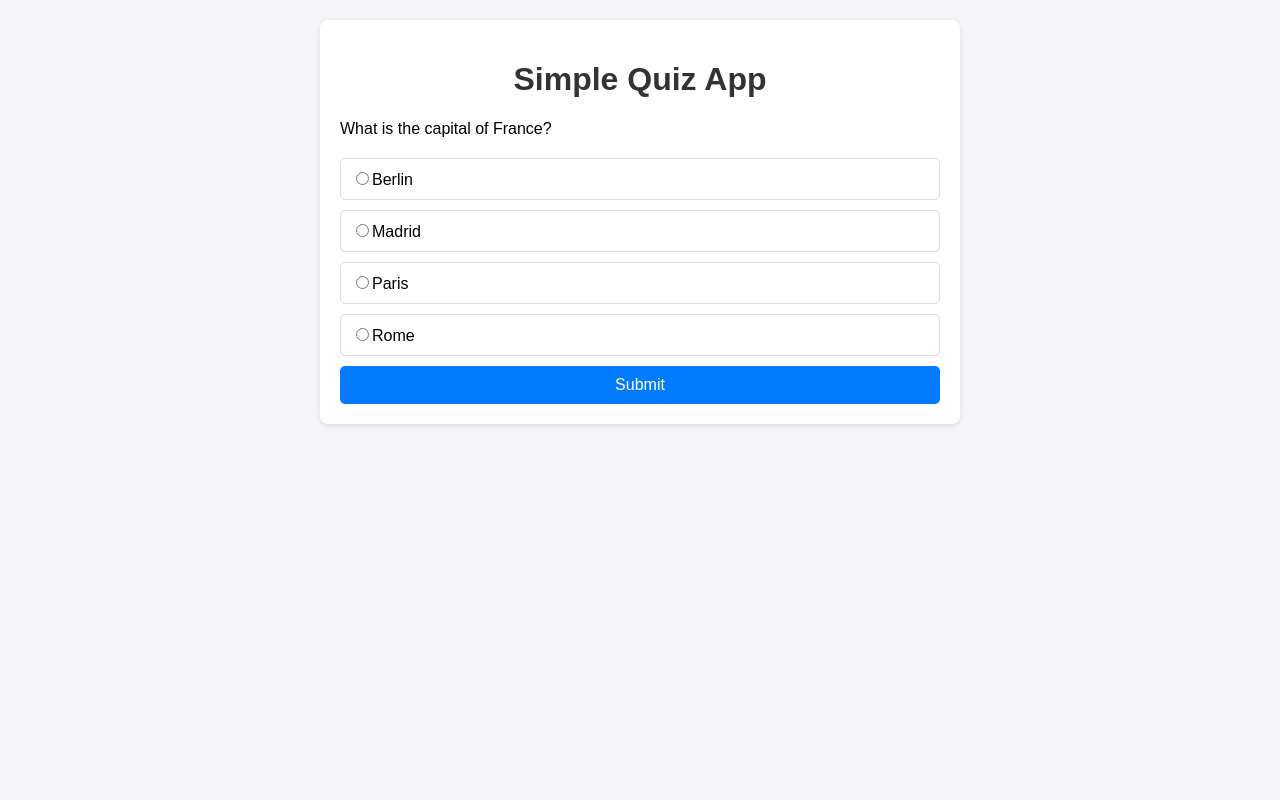
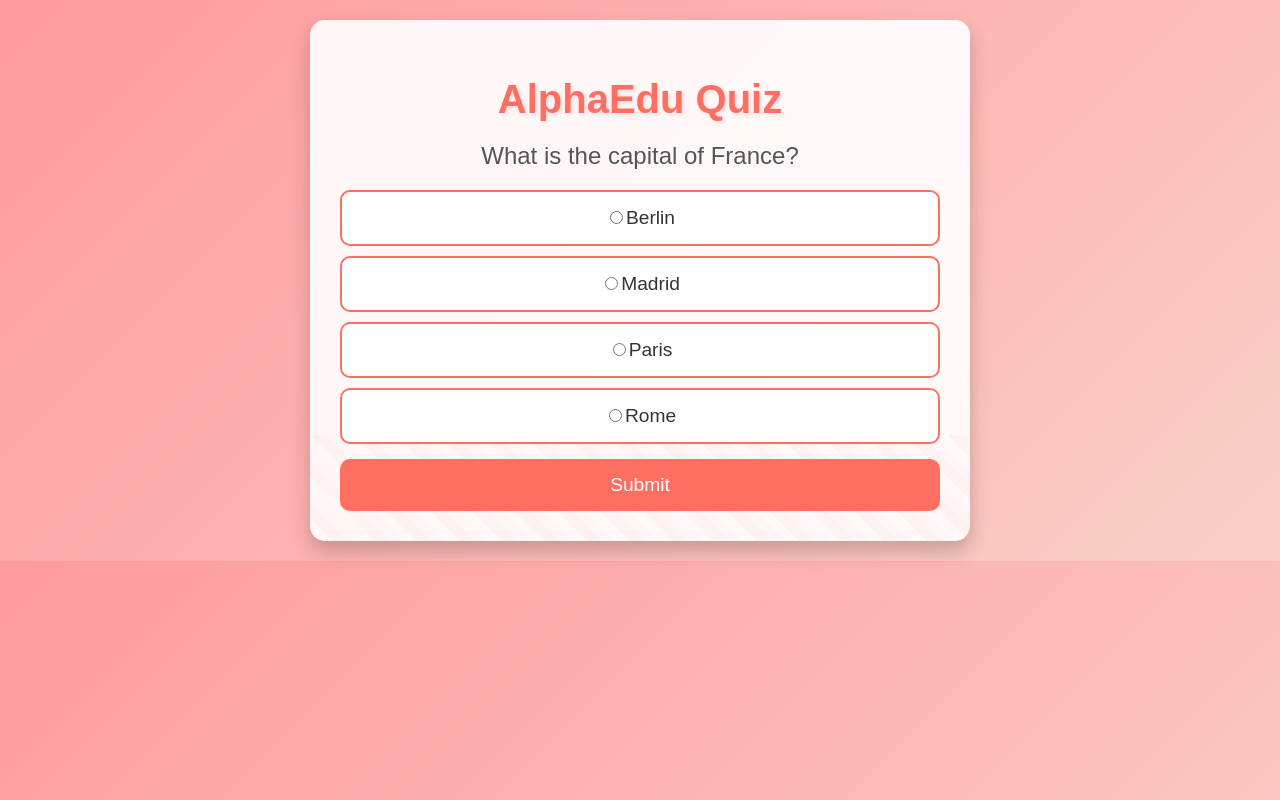
Before and after one commit to QalEdu/AlphaEdu, a plain HTML site: page index.html in a window 1280 px wide. Both pictures are taken after a click on the button "Start Quiz". Drawn offline with Linux system fonts and the light colour scheme.

Commit message:
index.html

```diff
--- a/index.html
+++ b/index.html
@@ -6,67 +6,114 @@
   <title>AlphaEdu Quiz</title>
   <style>
     body {
-      font-family: Arial, sans-serif;
-      background-color: #f4f4f9;
+      font-family: 'Arial', sans-serif;
+      background: linear-gradient(135deg, #ff9a9e, #fad0c4);
       margin: 0;
       padding: 20px;
+      color: #333;
     }
     .container {
       max-width: 600px;
       margin: 0 auto;
-      background: #fff;
-      padding: 20px;
-      border-radius: 8px;
-      box-shadow: 0 2px 5px rgba(0, 0, 0, 0.1);
+      background: rgba(255, 255, 255, 0.9);
+      padding: 30px;
+      border-radius: 15px;
+      box-shadow: 0 10px 20px rgba(0, 0, 0, 0.2);
+      text-align: center;
+      overflow: hidden;
+      position: relative;
     }
     h1 {
-      text-align: center;
-      color: #333;
+      font-size: 2.5rem;
+      color: #ff6f61;
+      margin-bottom: 20px;
+      text-shadow: 2px 2px 4px rgba(0, 0, 0, 0.1);
     }
     .question {
+      font-size: 1.5rem;
       margin-bottom: 20px;
+      color: #555;
     }
     .options label {
       display: block;
       margin: 10px 0;
-      padding: 10px;
-      border: 1px solid #ddd;
-      border-radius: 5px;
+      padding: 15px;
+      background: #fff;
+      border: 2px solid #ff6f61;
+      border-radius: 10px;
       cursor: pointer;
-      transition: background 0.3s;
+      transition: transform 0.3s, background 0.3s, border-color 0.3s;
+      font-size: 1.2rem;
     }
     .options label:hover {
-      background-color: #f0f0f0;
+      transform: scale(1.05);
+      background: #ff6f61;
+      color: #fff;
+      border-color: #ff6f61;
     }
     button {
       display: block;
       width: 100%;
-      padding: 10px;
-      margin-top: 10px;
-      background-color: #007bff;
+      padding: 15px;
+      margin-top: 15px;
+      background: #ff6f61;
       color: white;
       border: none;
-      border-radius: 5px;
+      border-radius: 10px;
       cursor: pointer;
-      font-size: 16px;
+      font-size: 1.2rem;
+      transition: background 0.3s, transform 0.3s;
+    }
+    button:hover {
+      background: #ff4d4d;
+      transform: scale(1.05);
     }
     button:disabled {
-      background-color: #ccc;
+      background: #ccc;
+      cursor: not-allowed;
     }
     .result {
       margin-top: 20px;
-      text-align: center;
-      font-size: 18px;
+      font-size: 1.5rem;
       font-weight: bold;
+      color: #ff6f61;
+      text-shadow: 1px 1px 2px rgba(0, 0, 0, 0.1);
     }
     .hidden {
       display: none;
+    }
+    .confetti {
+      position: absolute;
+      top: -10%;
+      left: -10%;
+      width: 120%;
+      height: 120%;
+      z-index: -1;
+      animation: confetti-fall 5s infinite;
+      background: repeating-linear-gradient(
+        45deg,
+        transparent,
+        transparent 10px,
+        #ff6f61 10px,
+        #ff6f61 20px,
+        #ff9a9e 20px,
+        #ff9a9e 30px
+      );
+    }
+    @keyframes confetti-fall {
+      0% {
+        transform: translateY(-100%);
+      }
+      100% {
+        transform: translateY(100%);
+      }
     }
   </style>
 </head>
 <body>
   <div class="container">
-    <h1>Simple Quiz App</h1>
+    <div class="confetti"></div>
+    <h1>AlphaEdu Quiz</h1>
     <div id="home" class="hidden">
       <button id="startQuiz">Start Quiz</button>
     </div>
@@ -190,7 +237,7 @@
       optionsElement.style.display = "none";
       submitButton.style.display = "none";
       backButton.classList.add("hidden");
-      resultElement.textContent = `You scored ${score} out of ${quizData.length}!`;
+      resultElement.textContent = `🎉 You scored ${score} out of ${quizData.length}! 🎉`;
       resultElement.classList.remove("hidden");
       returnHomeButton.classList.remove("hidden");
     }
```
